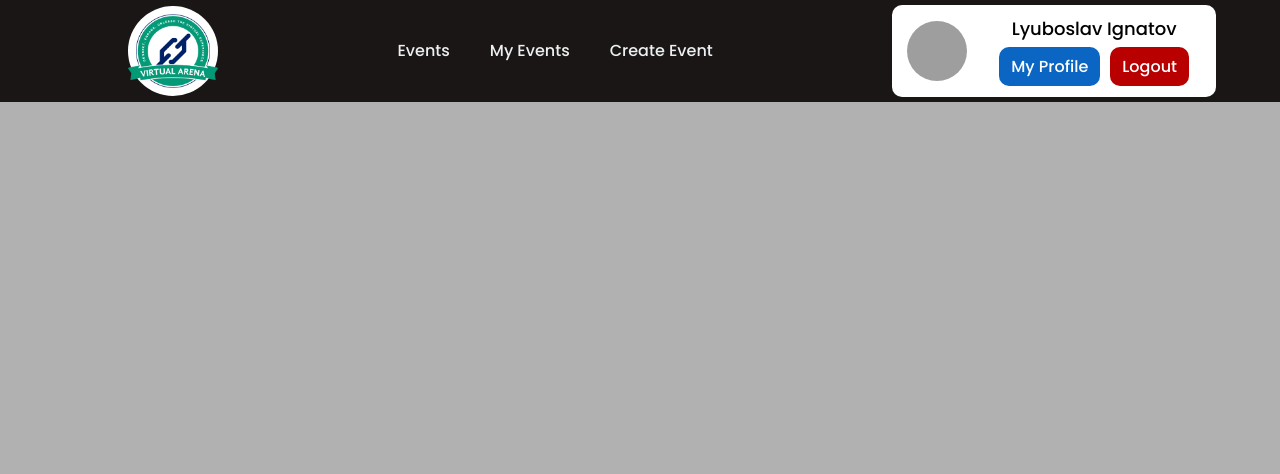
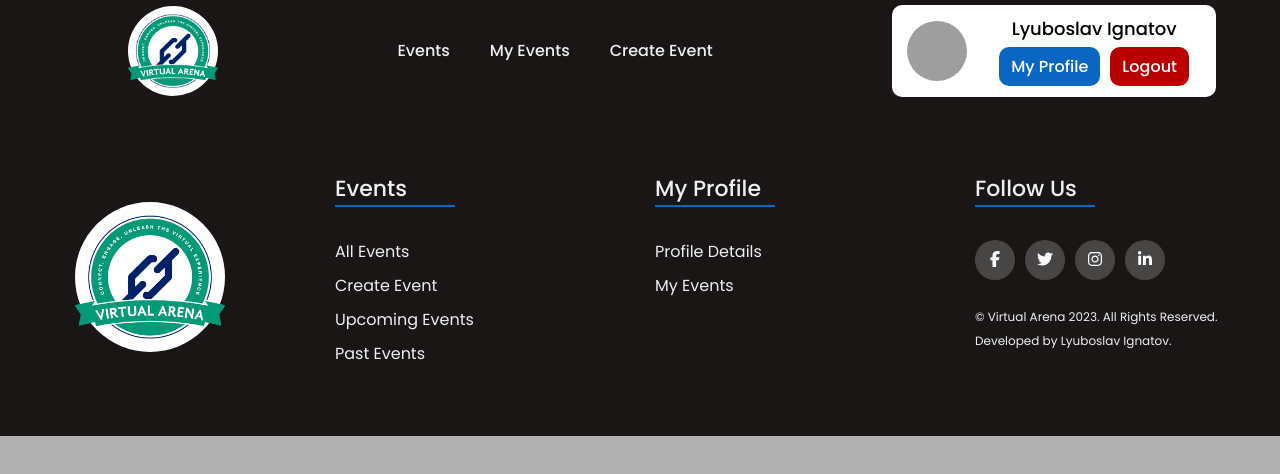
Before and after one commit to Ignatovw99/Virtual-Arena-UI, a React (Create React App) app: page / in a window 1280 px wide. Shown: the top 474 px of the page. Built offline with nearby package versions, Linux system fonts and the light colour scheme; grey boxes are pictures that could not be loaded.

Commit message:
footer component added

```diff
--- a/src/App.js
+++ b/src/App.js
@@ -1,8 +1,12 @@
 import Header from "./components/Header";
+import Footer from "./components/Footer";
 
 function App() {
     return (
-        <Header />
+        <div>
+            <Header />
+            <Footer />
+        </div>
     );
 }
 
--- /dev/null
+++ b/src/components/Footer/Footer.js
@@ -0,0 +1,77 @@
+import { FontAwesomeIcon } from '@fortawesome/react-fontawesome';
+import { faFacebookF, faTwitter, faInstagram, faLinkedinIn } from '@fortawesome/free-brands-svg-icons';
+
+import styles from "./Footer.module.css";
+
+const Footer = () => {
+    return (
+        <footer>
+            <div className={styles["footer-column"]}>
+                <div className={styles["logo-container"]}>
+                    <a
+                        className={styles["logo-link"]}
+                        href="/"
+                    >
+                        <img
+                            className={styles["logo-image"]}
+                            src="virtual-arena-logo.png"
+                            alt="Virtual Arena Logo"
+                        />
+                    </a>
+                </div>
+            </div>
+            <div className={styles["footer-column"]}>
+                <h4>Events</h4>
+                <ul>
+                    <li>
+                        <a href="/events">All Events</a>
+                    </li>
+                    <li>
+                        <a href="/events">Create Event</a>
+                    </li>
+                    <li>
+                        <a href="/events">Upcoming Events</a>
+                    </li>
+                    <li>
+                        <a href="/events">Past Events</a>
+                    </li>
+                </ul>
+            </div>
+            <div className={styles["footer-column"]}>
+                <h4>My Profile</h4>
+                <ul>
+                    <li>
+                        <a href="/profile">Profile Details</a>
+                    </li>
+                    <li>
+                        <a href="/profile">My Events</a>
+                    </li>
+                </ul>
+            </div>
+            <div className={styles["footer-column"]}>
+                <h4>Follow us</h4>
+                <div className={styles["social-links"]}>
+                    <a href="/facebook">
+                        <FontAwesomeIcon icon={faFacebookF} />
+                    </a>
+                    <a href="/twitter">
+                        <FontAwesomeIcon icon={faTwitter} />
+                    </a>
+                    <a href="/instagram">
+                        <FontAwesomeIcon icon={faInstagram} />
+                    </a>
+                    <a href="/linkedin">
+                        <FontAwesomeIcon icon={faLinkedinIn} />
+                    </a>
+                </div>
+                <p className={styles["all-rights-reserved"]}>
+                    © Virtual Arena 2023. All Rights Reserved.
+                    <br />
+                    Developed by Lyuboslav Ignatov.
+                </p>
+            </div>
+        </footer>
+    );
+};
+
+export default Footer;
--- /dev/null
+++ b/src/components/Footer/Footer.module.css
@@ -0,0 +1,103 @@
+footer {
+    background-color: rgb(26, 22, 22);
+    padding: 70px 0;
+    display: flex;
+    flex-direction: row;
+    flex-wrap: wrap;
+    justify-content: space-between;
+}
+
+.footer-column {
+    width: 25%;
+    padding: 0 15px;
+}
+
+.logo-container {
+    background-color: white;
+    border-radius: 100px;
+    display: inline-block;
+    margin-left: 60px;
+    margin-top: 30px;
+}
+
+.logo-link {
+    display: flex;
+    flex-direction: column;
+    cursor: pointer;
+}
+
+.logo-image {
+    width: 150px;
+    height: 150px;
+    object-fit: contain;
+    object-position: center;
+}
+
+.footer-column h4 {
+    font-size: 22px;
+    text-transform: capitalize;
+    font-weight: 500;
+    margin-bottom: 35px;
+    position: relative;
+}
+
+.footer-column h4::before {
+    content: "";
+    position: absolute;
+    left: 0;
+    bottom: -2px;
+    background-color: rgb(10, 102, 194);
+    height: 2px;
+    width: 120px;
+}
+
+.footer-column ul li:not(:last-child) {
+    margin-bottom: 10px;
+}
+
+.footer-column ul li a {
+    font-size: 16px;
+    text-transform: capitalize;
+    font-weight: 400;
+    display: block;
+    transition: all 0.3s ease;
+}
+
+.footer-column .social-links a {
+    display: inline-block;
+    height: 40px;
+    width: 40px;
+    background-color: rgba(255, 255, 255, 0.2);
+    margin-right: 10px;
+    text-align: center;
+    line-height: 40px;
+    border-radius: 50%;
+    color: #ffffff;
+    transition: all 0.5s ease;
+}
+
+.footer-column .social-links a:hover {
+    color: #24262b;
+    background-color: rgb(46, 204, 64);;
+}
+
+.all-rights-reserved {
+    margin-top: 25px;
+    font-size: 12px;
+    line-height: 2;
+    font-weight: 400;
+}
+
+/* Responsive */
+@media(max-width: 767px) {
+    .footer-column {
+        width: 50%;
+        margin-bottom: 30px;
+    }
+}
+
+@media(max-width: 574px) {
+    .footer-column {
+        width: 100%;
+    }
+}
--- /dev/null
+++ b/src/components/Footer/index.js
@@ -0,0 +1 @@
+export { default } from "./Footer";
```
